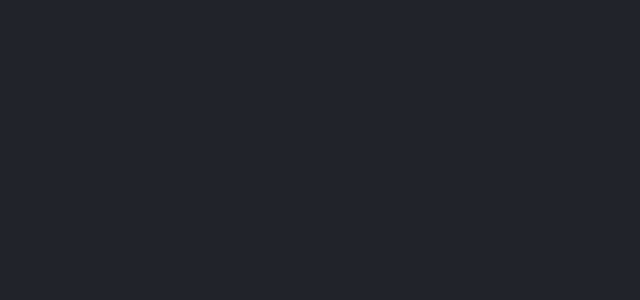
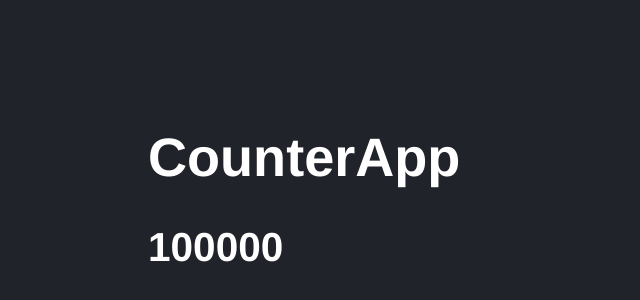
Before and after one commit to Gromarant/ReactCourse, a React (Vite) app in the folder 03-counter-app-vite/: page / in a window 1280 px wide. Shown: the part 58-358 px from the top of the page, without its empty margins (0-640 px from the left). Built offline with nearby package versions, Linux system fonts and the light colour scheme.

Commit message:
Homework CounterApp + fix Props of lesson 42

```diff
--- /dev/null
+++ b/03-counter-app-vite/src/CounterApp.jsx
@@ -0,0 +1,14 @@
+import PropTypes from 'prop-types';
+
+export const CounterApp = ( { value } ) => {
+  return (
+    <>
+        <h1>CounterApp</h1>
+        <h2> { value } </h2>
+    </>
+  );
+}
+
+CounterApp.propTypes = {
+    value: PropTypes.number.isRequired,
+}
--- a/03-counter-app-vite/src/lessons-40-to-42.jsx
+++ b/03-counter-app-vite/src/lessons-40-to-42.jsx
@@ -46,7 +46,7 @@
       )
     }
 
-    PropsApp.protoTypes = {
+    PropsApp.propTypes = {
       title: PropTypes.string.isRequired,
     }
 
@@ -82,7 +82,7 @@
     title: 'There is not title',
   }
 
-  DefPropsApp.protoTypes = {
+  DefPropsApp.propTypes = {
     subtitle: PropTypes.string.isRequired,
     title: PropTypes.string.isRequired,
   }
--- a/03-counter-app-vite/src/main.jsx
+++ b/03-counter-app-vite/src/main.jsx
@@ -1,9 +1,11 @@
 import React from 'react';
 import ReactDOM from 'react-dom/client';
+import { CounterApp } from './CounterApp';
 import './styles.css';
 
 ReactDOM.createRoot( document.getElementById('root') ).render(
     <React.StrictMode>
+        < CounterApp value={ 100000 }/>
     </React.StrictMode>
 );
 
```
Also changed, not shown: 03-counter-app-vite/src/FirstApp.jsx (added, +9 -0 lines).
